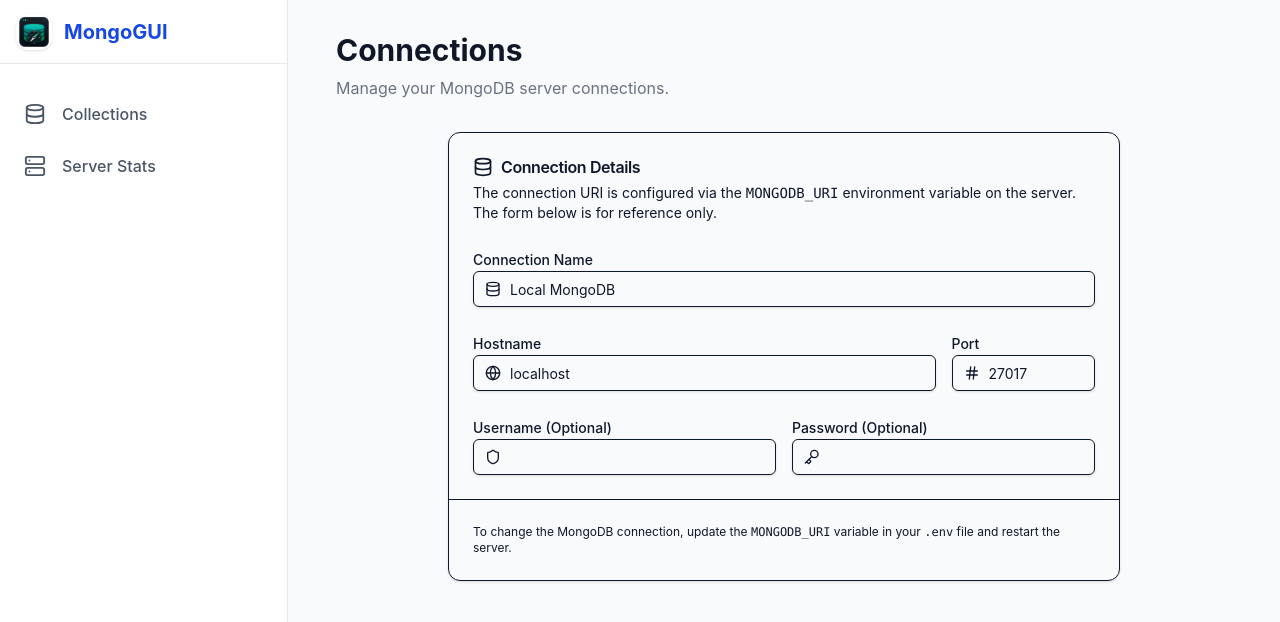
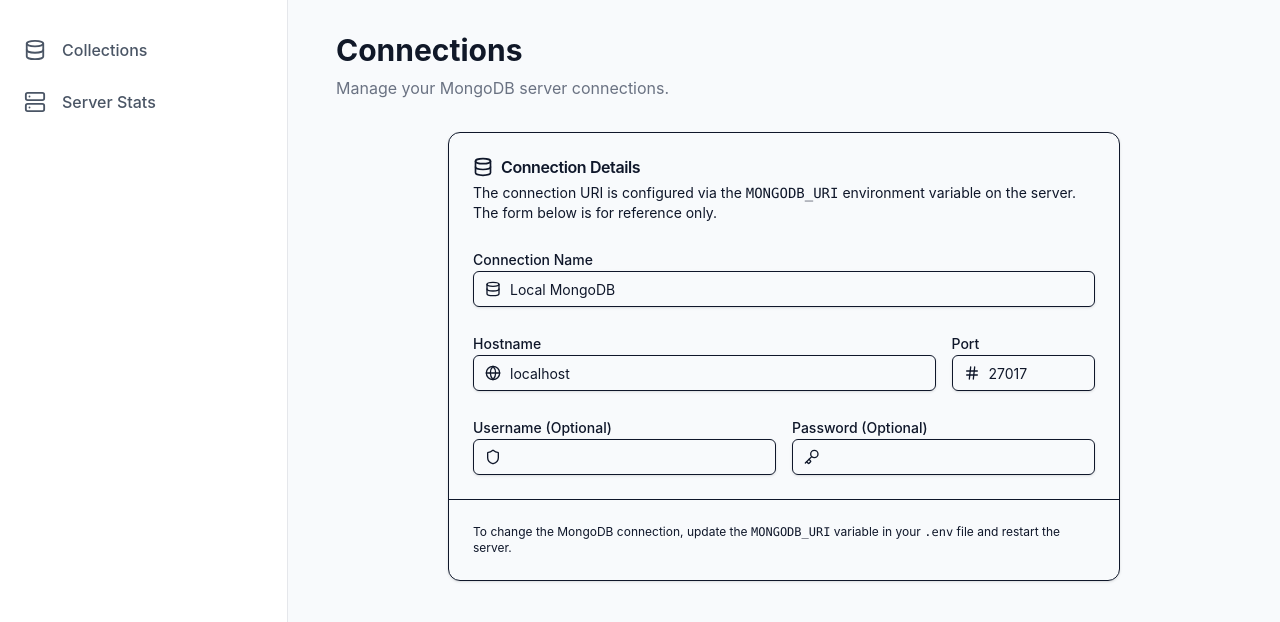
Before and after one commit to AssemblerBossss/mongo_python, a Next.js app in the folder frontend/: page /connections in a window 1280 px wide. Shown: the top 622 px of the page. Built offline with nearby package versions, Linux system fonts and the light colour scheme.

Commit message:
удален mongo gui

```diff
--- a/frontend/src/components/custom/Sidebar.tsx
+++ b/frontend/src/components/custom/Sidebar.tsx
@@ -49,22 +49,12 @@ function SidebarComponent() {
                 'flex flex-col h-screen bg-white border-r border-gray-200 transition-all duration-300 fixed lg:relative z-40 w-72',
                 mobileOpen ? 'translate-x-0' : '-translate-x-full lg:translate-x-0'
             )}>
-                <div
-                    className="flex items-center justify-between p-4 border-b border-gray-200 h-16">
-                    <Link href="/" className="flex items-center gap-3 min-w-0">
-                        <img src="/favicon-96x96.png" alt="MongoGUI" className="h-9 w-9 rounded-xl shadow-sm"/>
-                        <span
-                            className="font-bold text-xl text-blue-700 truncate">MongoGUI</span>
-                    </Link>
-                    <div className="flex items-center gap-1">
-                        <button
-                            onClick={() => setMobileOpen(false)}
-                            className="lg:hidden p-1.5 hover:bg-gray-200 rounded-lg text-gray-500"
-                        >
-                            <X size={22}/>
-                        </button>
-                    </div>
-                </div>
+                <button
+                    onClick={() => setMobileOpen(false)}
+                    className="lg:hidden absolute top-4 right-4 p-1.5 hover:bg-gray-200 rounded-lg text-gray-500"
+                >
+                    <X size={22}/>
+                </button>
 
                 <nav className="flex-1 overflow-y-auto py-6">
                     {navItems.map((item) => {
```
